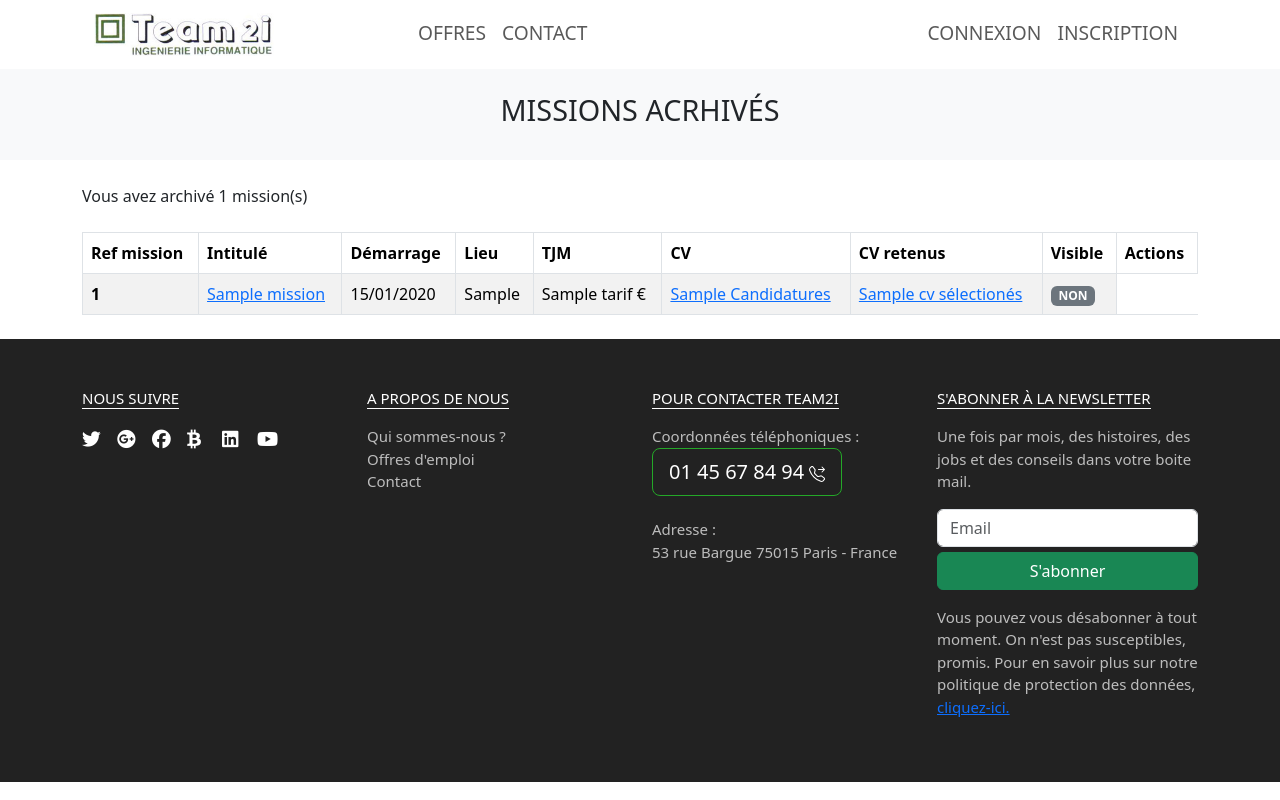
After one commit to bblancho/teamtest, a Symfony app: template templates/pages/missions/archives_missions.html.twig in a window 1280 px wide. The commit adds this page. Run offline with Twig, Linux system fonts and the light colour scheme; the template is opened without the code that fills it: most values are stand-ins (such as "Sample title", 1, 10 or a date in 2020); some libraries are stand-ins or nearby versions.

Commit message:
creation du champs archive pour les offres

```diff
--- /dev/null
+++ b/templates/pages/missions/archives_missions.html.twig
@@ -0,0 +1,95 @@
+{% extends 'base.html.twig' %}
+
+{% block title %} Missions acrhivés {% endblock %}
+
+{% block body %}
+	<main role="main">
+		<section class="jumbotron text-center bg-light pt-4 pb-4">
+			<div class="container">
+				<h1 class="jumbotron-heading"> Missions acrhivés </h1>
+			</div>
+		</section>
+
+		<div class="album bg-white">
+			<div class="container">
+				{% if not missions.items is same as([]) %}
+
+					<div class="count mt-4 mb-4"> Vous avez archivé
+						{{ missions.getTotalItemCount }} mission(s)
+					</div>
+
+					<table class="table table-striped table-bordered">
+						<thead class="thead-dark">
+							<tr>
+								{# <th scope="col">{{ knp_pagination_sortable(missions, 'ID', 'o.id') }}</th> #}
+								<th scope="col">Ref mission</th>
+								<th scope="col">Intitulé</th>
+								<th scope="col">Démarrage</th>
+								<th scope="col">Lieu</th>
+								<th scope="col">TJM</th>
+								<th scope="col"> CV </th>
+								<th scope="col"> CV retenus </th>
+								<th scope="col">Visible</th>
+								<th scope="col" colspan="4">Actions</th>
+							</tr>
+						</thead>
+						<tbody>
+							{% for mission in missions %}
+								<tr>
+									<th scope="row">{{ mission.id }}</th>
+									<td> <a href="{{ path('app_show_offre', {id: mission.id, slug: mission.slug}) }}" > {{mission.nom}} </a> </td>
+									<td>{{ mission.startDateAT|date('d/m/Y') }}</td>
+									<td>{{ mission.lieuMission }}</td>
+									<td>
+										{{ mission.tarif }} €
+									</td>
+									<td><a  href="{{ path('offres.candidaturesOffre', {id: mission.id, slug: mission.slug}) }}" > {{ mission.nbCandidatures }} Candidatures  </a> </td>
+									<td><a  href="{{ path('offres.candidaturesOffre', {id: mission.id, slug: mission.slug}) }}" >{{ mission.nbCandidatures }} cv sélectionés  </a> </td>
+
+									<td>{{ mission.isActive ? "<span class='badge bg-success'> OUI </span>" : "<span class='badge bg-secondary'> NON </span>" }}  </td>
+
+									{% if is_granted("offre_view", mission)  %}
+										<td>
+											<a  href="{{ path('app_show_offre', {id: mission.id, slug: mission.slug}) }}" class="btn btn-primary"> Afficher </a>
+										</td>
+
+										<td>
+											<a  href="{{ path('app_show_offre', {id: mission.id, slug: mission.slug}) }}" class="btn btn-info"> Candidatures </a>
+										</td>
+									{% endif %}
+
+									{% if is_granted("offre_edit", mission)  %}
+										<td>
+											<a href="{{ path('offres.edit', { id: mission.id }) }}" class="btn btn-info">Modifier</a>
+										</td>
+									{% endif %}
+
+									{% if is_granted("offre_delete", mission)  %}
+										<td>
+											<form method="post" action="{{ path('offres.delete', { id: mission.id }) }}" onsubmit="return confirm('Êtes-vous sur de vouloir supprimer cette mission ?');" >
+												<input type="hidden" name="_method" value="DELETE">
+												<button type="submit" class="btn btn-warning btn-sm"> Archiver </button>
+											</form>
+										</td>
+									{% endif %}
+								</tr>
+							{% endfor %}
+						</tbody>
+					</table>
+
+					<div class="navigation d-flex justify-content-center mt-4">
+						{{ knp_pagination_render(missions) }}
+					</div>
+
+				{% else %}
+					<h4> Aucune mission trouvée !</h4>
+
+					<a href="{{ path('offres.create') }}" class="btn btn-primary">
+						Créer une mission
+					</a>
+				{% endif %}
+			</div>
+		</div>
+
+	</main>
+{% endblock %}
--- a/templates/partials/_header.html.twig
+++ b/templates/partials/_header.html.twig
@@ -19,11 +19,15 @@
 					{% if app.user %}
 						{% if app.user.typeUser == "societes"  %}
 							<li class="nav-item">
-								<a class="nav-link {{ app.current_route == 'offres.mes_offres' ? 'active' : '' }}" href="{{ path('offres.mes_offres') }}">Mes OFFRES
+								<a class="nav-link {{ app.current_route == 'offres.mes_offres' ? 'active' : '' }}" href="{{ path('offres.mes_offres') }}">Mes offres
 								</a>
 							</li>
 							<li class="nav-item">
-								<a class="nav-link {{ app.current_route == 'offres.create' ? 'active' : '' }}" href="{{ path('offres.create') }}">Creer une offre
+								<a class="nav-link {{ app.current_route == 'offres.create' ? 'active' : '' }}" href="{{ path('offres.create') }}">Créer une offre
+								</a>
+							</li>
+							<li class="nav-item">
+								<a class="nav-link {{ app.current_route == 'offres.archives' ? 'active' : '' }}" href="{{ path('offres.mes_offres') }}">Missions archivés
 								</a>
 							</li>
 						{% elseif app.user.typeUser == "clients"%}
```
Also changed, not shown: migrations/Version20250719150027.php (added, +31 -0 lines), src/Controller/MissionController.php (+36 -2 lines), src/Entity/Offres.php (+15 -0 lines).
